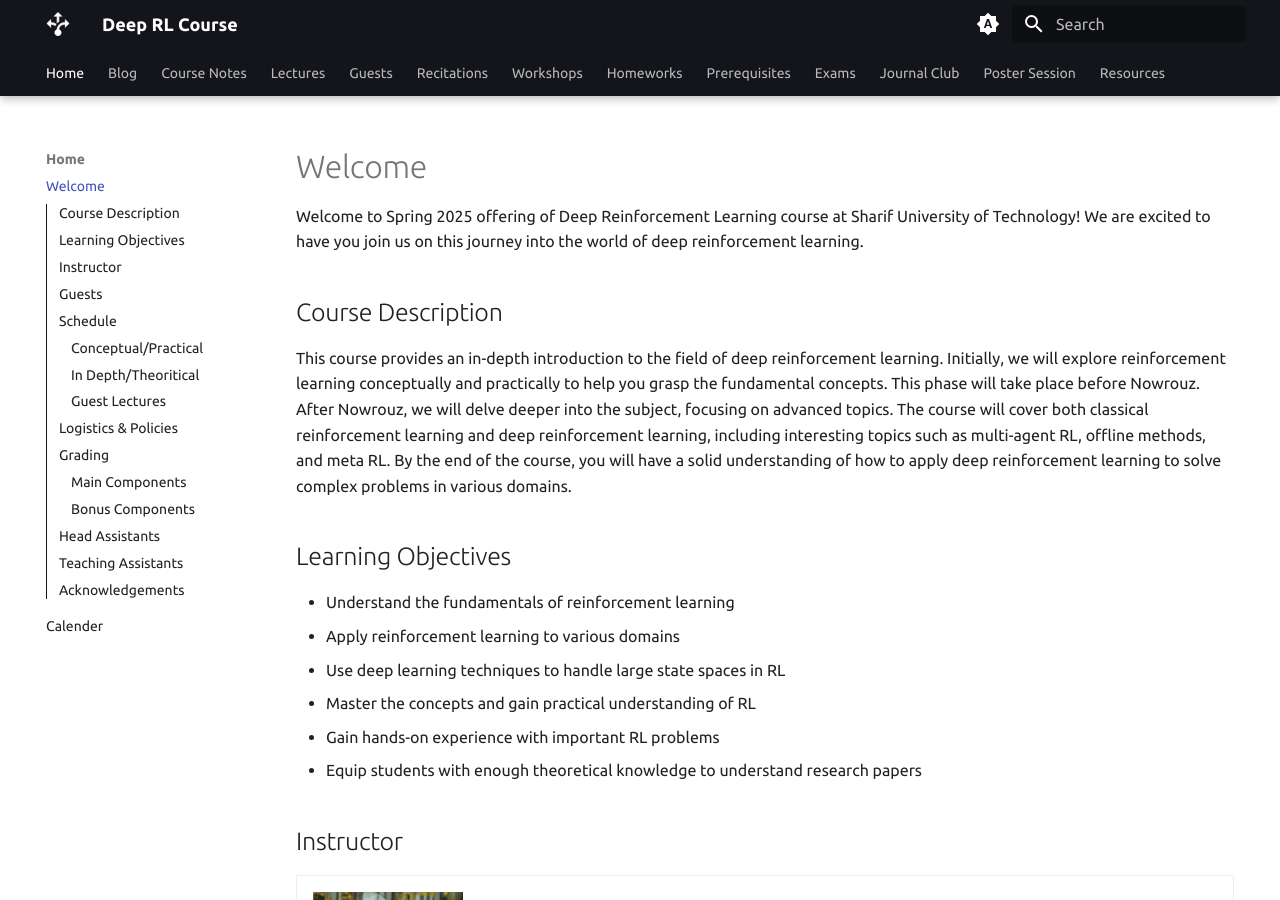
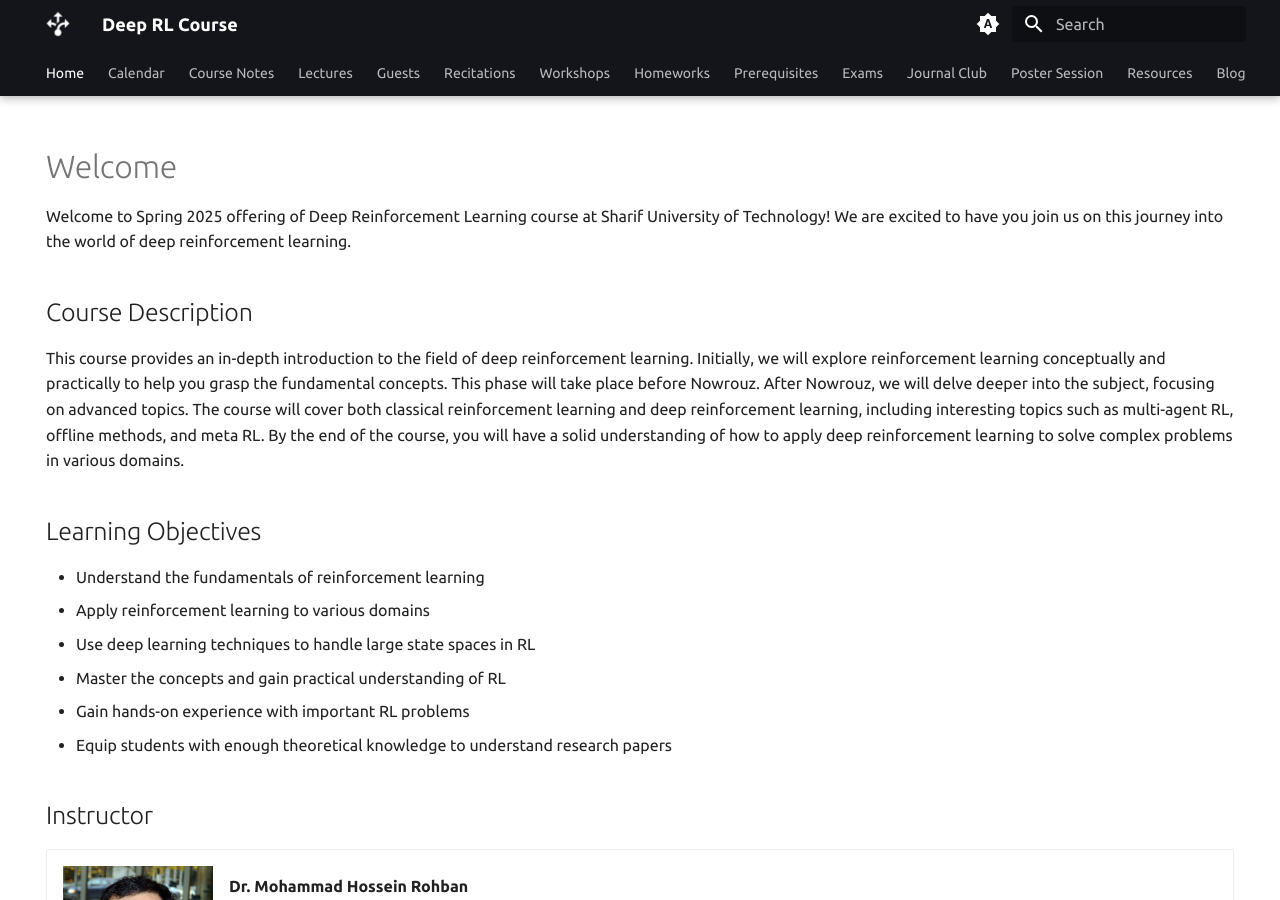
Before and after one commit to DeepRLCourse/DeepRLCourse.github.io, an MkDocs documentation site: the page built from docs/index.md, in a window 1280 px wide and 900 px high. Built offline with MkDocs 1.6.1 and Material for MkDocs 9.7.7, drawn with Linux system fonts in a browser that asks for light colours; some web fonts are replaced; part of the change alters nothing that is shown.

```diff
--- a/docs/index.md
+++ b/docs/index.md
@@ -2,6 +2,7 @@
 description: Welcome to Spring 2025 offering of Deep Reinforcement Learning course at Sharif University of Technology! We are excited to have you join us on this journey into the world of deep reinforcement learning.
 hide:
   - feedback
+  - navigation
 toc_title: Deep RL Course
 ---
 
--- a/mkdocs.yml
+++ b/mkdocs.yml
@@ -94,10 +94,8 @@ copyright: Made with ❤️ in Robust and Interpretable Machine Learning Lab
 nav:
   - Home:
     - index.md
+  - Calendar:
     - home/calender.md
-  - Blog:
-    - blog/index.md
-    - Tags: blog/tags.md
   - Course Notes:
     - Conceptual Overview of RL:
       - course_notes/intro-to-rl.md
@@ -203,6 +201,9 @@ nav:
     - poster_session/sp24.md
   - Resources:
     - resources/index.md
+  - Blog:
+    - blog/index.md
+    - Tags: blog/tags.md
 
 extra_css:
   - stylesheets/extra.css
```
